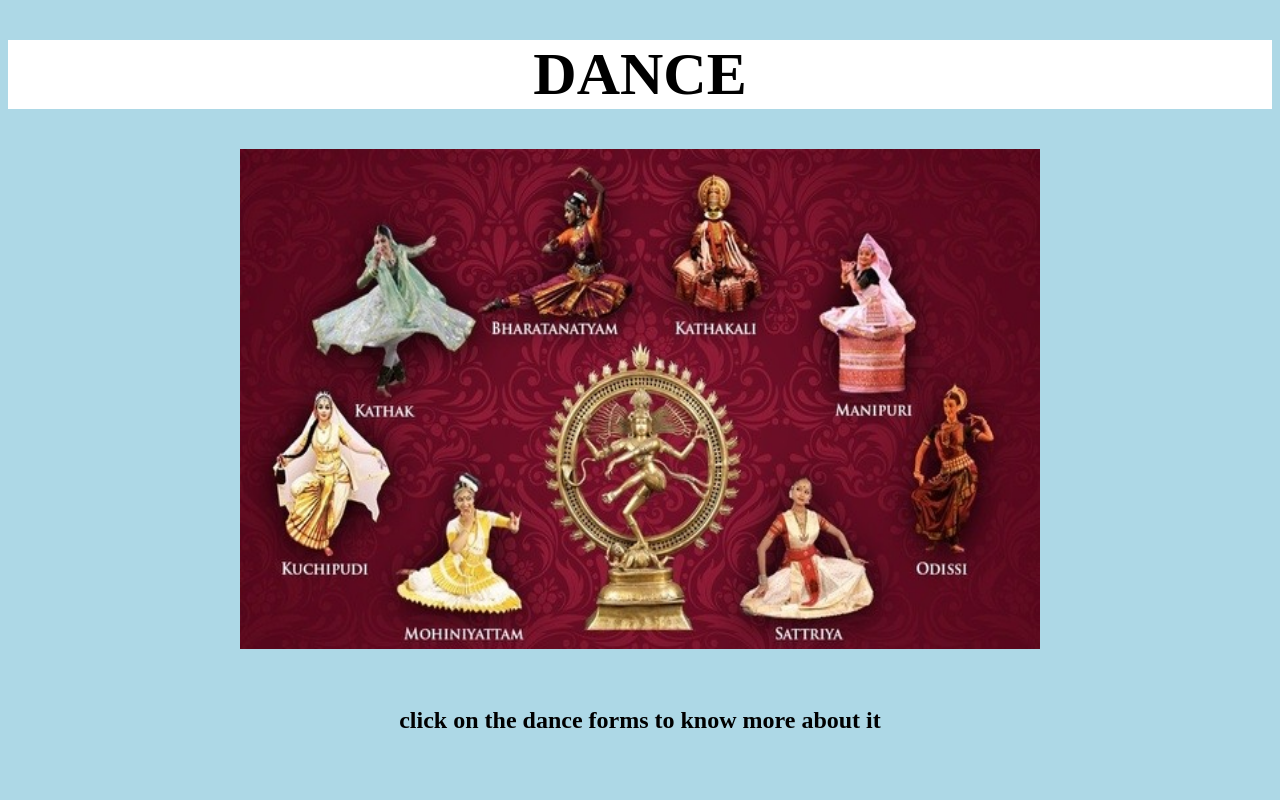
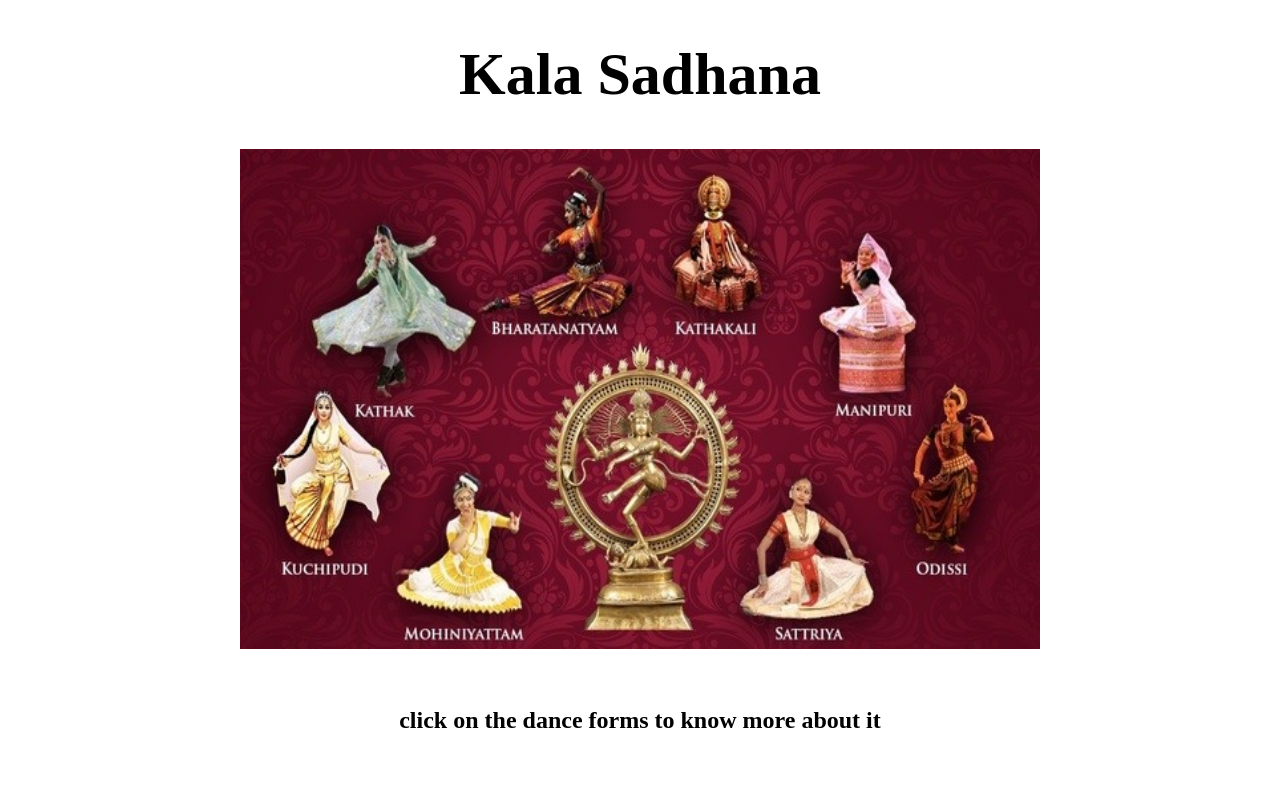
Before and after one commit to kavya-99/dance, a plain HTML site: page index.html in a window 1280 px wide. Shown: the top 800 px of the page. Drawn offline with Linux system fonts and the light colour scheme.

Commit message:
Update index.html

```diff
--- a/index.html
+++ b/index.html
@@ -3,8 +3,8 @@
 <head>
 <title>dance forms</title>
 </head>
-<body style="background:lightblue;">
-<h1 style="background:white;color:black;font-family:Showcard Gothic;text-align:center;font-size:60px;">DANCE</h1>
+<body style="background:babypink;">
+<h1 style="background:white;color:black;font-family:Showcard Gothic;text-align:center;font-size:60px;">Kala Sadhana</h1>
 <p><center><img src="dances.jpg" alt="dance forms" width="800" height="500" usemap=#dance></center></p>
 <map name="dance">
 <area shape="rect" coords="310,210,490,480" alt="nataraj" href="https://en.wikipedia.org/wiki/Nataraja">
```
